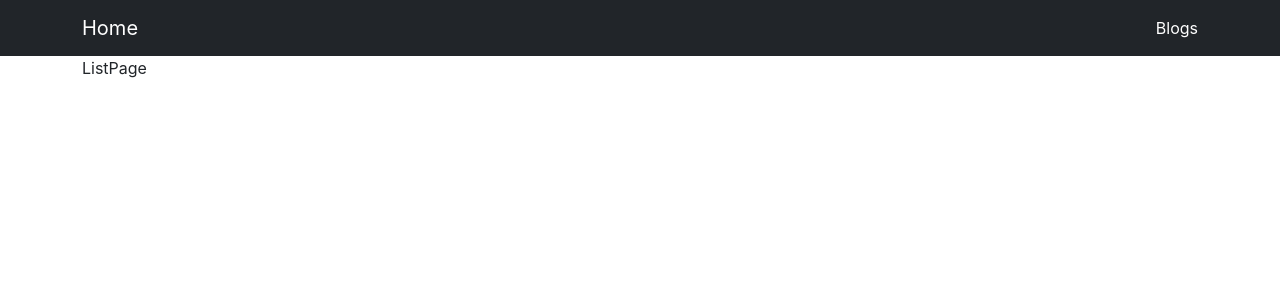
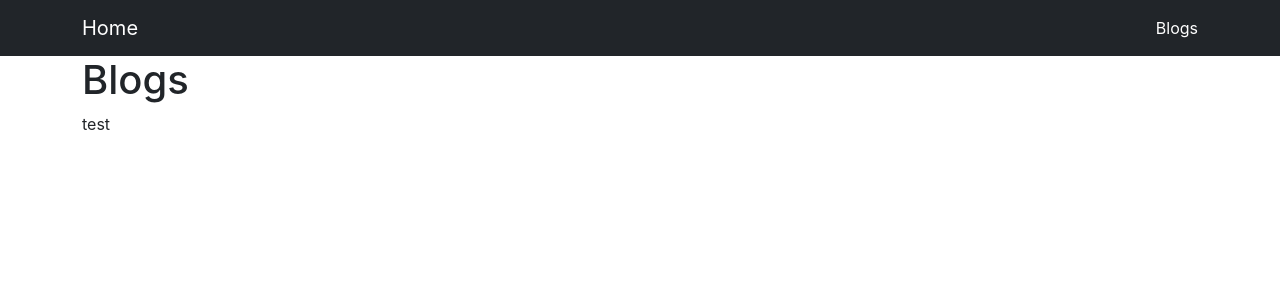
Before and after one commit to nckdgns3167/react-blog, a React (Create React App) app: page /blogs in a window 1280 px wide. Shown: the top 300 px of the page. Built offline with nearby package versions, Linux system fonts and the light colour scheme; data requests are answered from the project's data file.

Commit message:
목록 불러오는 API 호출하며 useEffect를 사용하는 이유 경험

```diff
--- a/db.json
+++ b/db.json
@@ -1,3 +1,9 @@
 {
-  "posts": []
+  "posts": [
+    {
+      "title": "test",
+      "body": "test",
+      "id": 1
+    }
+  ]
 }
--- a/src/pages/ListPage.js
+++ b/src/pages/ListPage.js
@@ -1,7 +1,26 @@
-import React from "react";
+import React, { useState, useEffect } from "react";
+import axios from "axios";
 
 const ListPage = () => {
-  return <div>ListPage</div>;
+  const [posts, setPosts] = useState([]);
+  const getPosts = () => {
+    axios.get("http://localhost:3001/posts").then((response) => {
+      setPosts(response.data);
+    });
+  };
+
+  useEffect(() => {
+    getPosts();
+  }, []);
+
+  return (
+    <div>
+      <h1>Blogs</h1>
+      {posts.map((post) => {
+        return <div key={post.id}>{post.title}</div>;
+      })}
+    </div>
+  );
 };
 
 export default ListPage;
```
